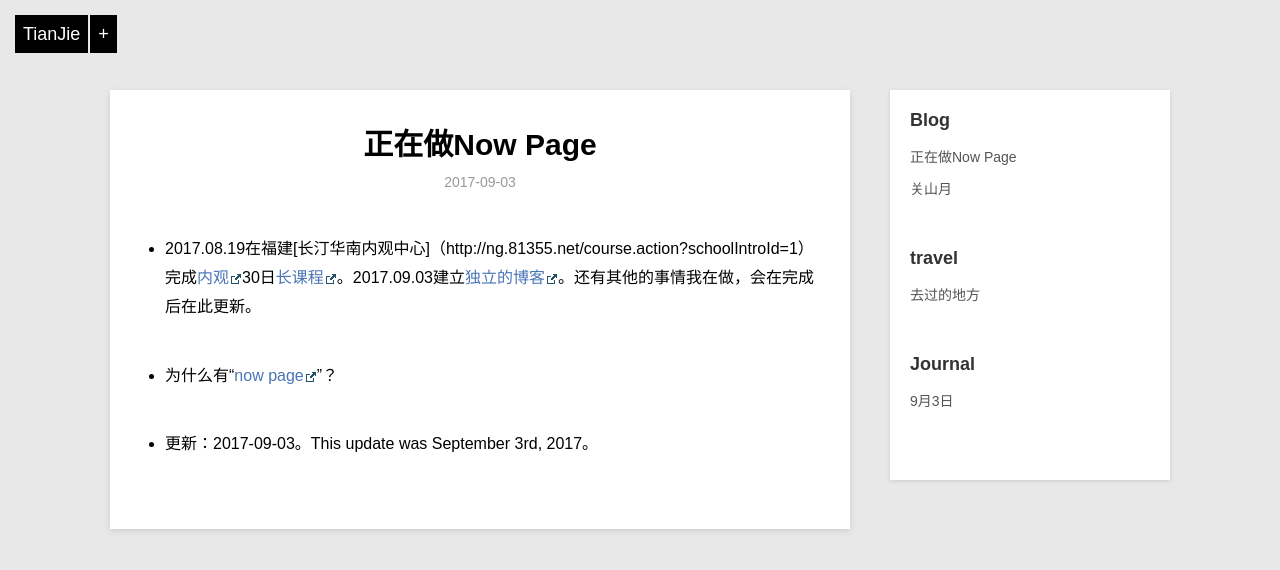
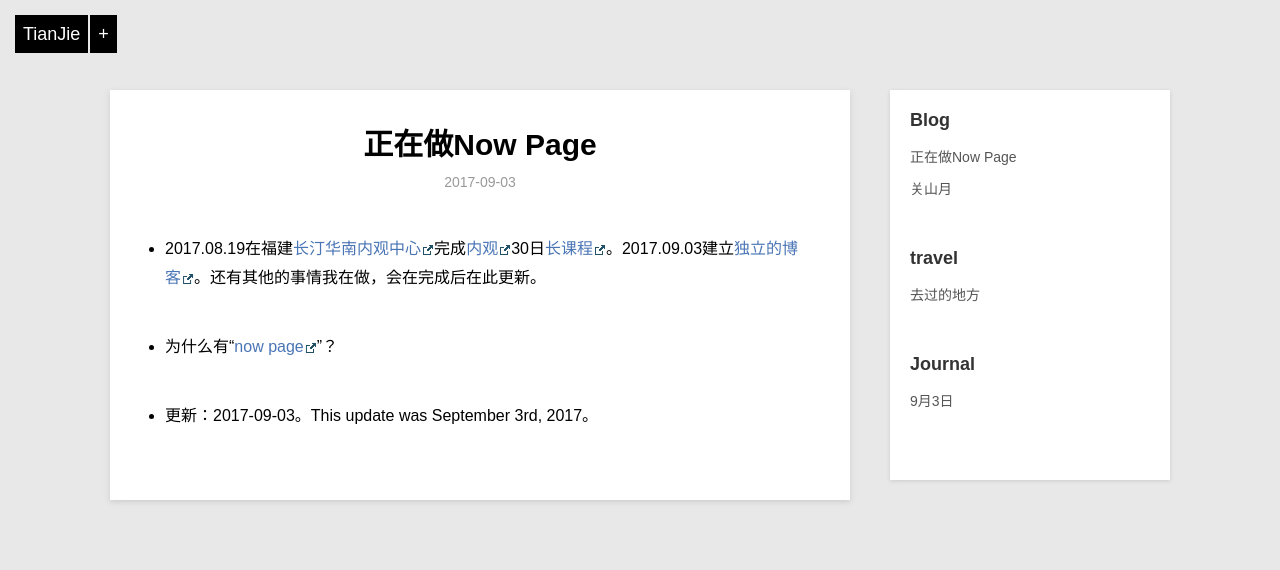
Before and after one commit to violettianjie/violettianjie.github.io, a Jekyll site: the page built from _posts/blog/2017-09-03-whatIamdoingnow.md, in a window 1280 px wide. Shown: the top 570 px of the page. Built offline with Jekyll 4.4.1, drawn with Linux system fonts in a browser that asks for light colours; part of the change alters nothing that is shown.

Commit message:
Update 2017-09-03-whatIamdoingnow.md

```diff
--- a/_posts/blog/2017-09-03-whatIamdoingnow.md
+++ b/_posts/blog/2017-09-03-whatIamdoingnow.md
@@ -7,7 +7,7 @@ category: blog
 
 
 
-- 2017.08.19在福建[长汀华南内观中心]（http://ng.81355.net/course.action?schoolIntroId=1）完成[内观](https://www.dhamma.org/zh-HANS/index)30日[长课程](https://www.dhamma.org/zh-HANS/courses/glossary)。2017.09.03建立[独立的博客](https://violettianjie.github.io)。还有其他的事情我在做，会在完成后在此更新。
+- 2017.08.19在福建[长汀华南内观中心](http://ng.81355.net/course.action?schoolIntroId=1)完成[内观](https://www.dhamma.org/zh-HANS/index)30日[长课程](https://www.dhamma.org/zh-HANS/courses/glossary)。2017.09.03建立[独立的博客](https://violettianjie.github.io)。还有其他的事情我在做，会在完成后在此更新。
 
 - 为什么有“[now page](http://nownownow.com/about)”？
 
```
